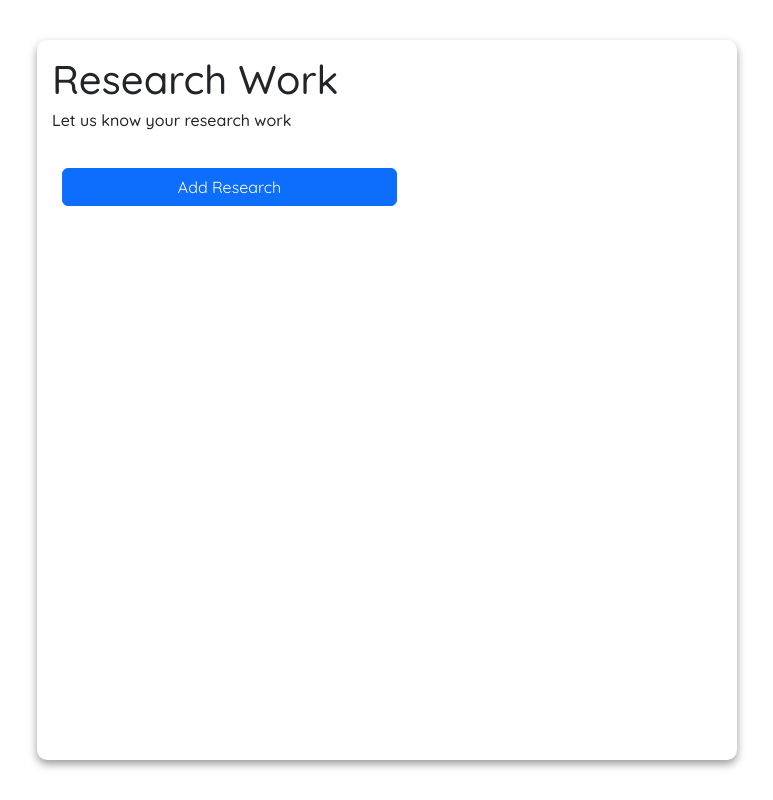
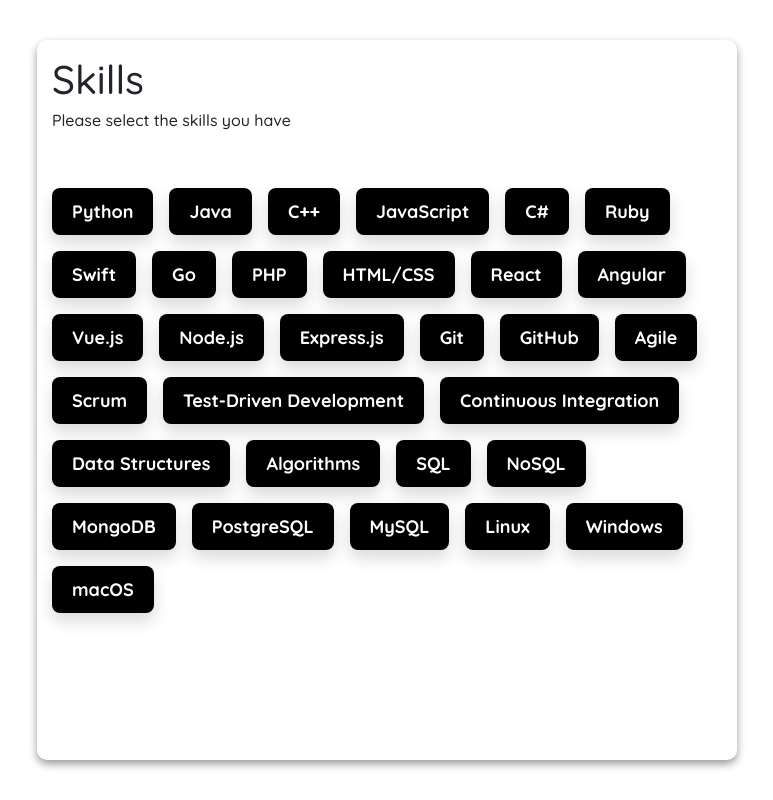
Before and after one commit to ResearchCollaborationApp/researchAndProjectCollab, a React (Create React App) app: page / in a window 1280 px wide. Shown: the whole page, without its empty margins (253-1026 px from the left). Built offline with nearby package versions, Linux system fonts and the light colour scheme.

Commit message:
skills page and research page handled

```diff
--- a/package.json
+++ b/package.json
@@ -10,6 +10,7 @@
     "@testing-library/user-event": "^13.5.0",
     "bootstrap": "^5.3.3",
     "bootstrap-icons": "^1.11.3",
+    "dompurify": "^3.1.5",
     "react": "^18.3.1",
     "react-bootstrap": "^2.10.2",
     "react-dom": "^18.3.1",
--- a/src/App.js
+++ b/src/App.js
@@ -1,10 +1,11 @@
 import './App.css';
 import UserInformation from './Components/userinformationforms/userInformation.js'
-import ResearchForm from './Components/userinformationforms/researchForm.js'
+import Skills from './Components/skillsandinterests/skills.js'
+
 function App() {
   return (
     <>
-      <ResearchForm/>
+      <Skills/>
     </>
   )
 
--- /dev/null
+++ b/src/Components/skillsandinterests/skills.css
@@ -0,0 +1,23 @@
+.skills-options {
+    margin-top: 50px;;
+    display: flex;
+    flex-wrap: wrap;
+    gap: 16px;
+    justify-content: flex-start;
+}
+
+.skill-button {
+    box-shadow: 0px 8px 16px rgba(0, 0, 0, 0.15);
+    border: none;
+    color:white;
+    font-size: 18px;
+    font-weight:800;
+    padding: 10px 20px;
+    border-radius: 8px;
+    cursor: pointer;
+    transition: transform 0.5s;
+
+}
+.skill-button:hover {
+    transform: scale(1.05); /* Slightly enlarges the button on hover */
+}
--- /dev/null
+++ b/src/Components/skillsandinterests/skills.js
@@ -0,0 +1,71 @@
+import React, { useState } from 'react'
+import './skills.css'
+
+export default function Skills() {
+  const [skillNames, setSkillNames] = useState([
+    { id: 1, skill: "Python", isSelected: false },
+    { id: 2, skill: "Java", isSelected: false },
+    { id: 3, skill: "C++", isSelected: false },
+    { id: 4, skill: "JavaScript", isSelected: false },
+    { id: 5, skill: "C#", isSelected: false },
+    { id: 6, skill: "Ruby", isSelected: false },
+    { id: 7, skill: "Swift", isSelected: false },
+    { id: 8, skill: "Go", isSelected: false },
+    { id: 9, skill: "PHP", isSelected: false },
+    { id: 10, skill: "HTML/CSS", isSelected: false },
+    { id: 11, skill: "React", isSelected: false },
+    { id: 12, skill: "Angular", isSelected: false },
+    { id: 13, skill: "Vue.js", isSelected: false },
+    { id: 14, skill: "Node.js", isSelected: false },
+    { id: 15, skill: "Express.js", isSelected: false },
+    { id: 16, skill: "Git", isSelected: false },
+    { id: 17, skill: "GitHub", isSelected: false },
+    { id: 18, skill: "Agile", isSelected: false },
+    { id: 19, skill: "Scrum", isSelected: false },
+    { id: 20, skill: "Test-Driven Development", isSelected: false },
+    { id: 21, skill: "Continuous Integration", isSelected: false },
+    { id: 22, skill: "Data Structures", isSelected: false },
+    { id: 23, skill: "Algorithms", isSelected: false },
+    { id: 24, skill: "SQL", isSelected: false },
+    { id: 25, skill: "NoSQL", isSelected: false },
+    { id: 26, skill: "MongoDB", isSelected: false },
+    { id: 27, skill: "PostgreSQL", isSelected: false },
+    { id: 28, skill: "MySQL", isSelected: false },
+    { id: 29, skill: "Linux", isSelected: false },
+    { id: 30, skill: "Windows", isSelected: false },
+    { id: 31, skill: "macOS", isSelected: false }
+]);
+const handleSkillButton = (id) => {
+  const updatedSkills = [...skillNames];
+  const skillIndex = updatedSkills.findIndex(skill => skill.id === id);
+
+  if (skillIndex !== -1) {
+      updatedSkills[skillIndex] = {
+          ...updatedSkills[skillIndex],
+          isSelected: !updatedSkills[skillIndex].isSelected
+      };
+      setSkillNames(updatedSkills);
+      console.log(`Skill Name: ${updatedSkills[skillIndex].skill}, isSelected: ${updatedSkills[skillIndex].isSelected}`);
+  }
+};
+  return (
+    <div>
+        <div className="information-forms-container">
+        <h1>Skills</h1>
+        <h6>Please select the skills you have</h6>
+        <div className = "skills-options">
+        {skillNames.map((skill) => (
+                <button
+                    className="skill-button"
+                    key={skill.id}
+                    onClick={() => handleSkillButton(skill.id)}
+                    style={{ backgroundColor: skill.isSelected ? 'blue' : 'black' }}
+                >
+                    {skill.skill}
+                </button>
+            ))}
+        </div>
+        </div>
+    </div>
+  )
+}
--- a/src/Components/userinformationforms/researchForm.js
+++ b/src/Components/userinformationforms/researchForm.js
@@ -1,53 +1,72 @@
-import React, { useState } from 'react';
+import React, { useState, useEffect } from 'react';
 import Switch from 'react-switch';
 import './userInformation.css';
 import RichTextEditor from '../texteditor/textEditor.js';
 
+
 export default function ResearchForm() {
+  const initialFormState = {researchName: '', institution: '', department: ''};
+  const [formIsVisible, setFormIsVisible] = useState(false);
+  const [addButtonIsVisible, setAddButtonIsVisible] = useState(true);
+  //when add button is clicked setFormIsVisible to true to show the form.
+  const handleAddButton = () =>{
+    setFormIsVisible(true);
+    setAddButtonIsVisible(false);
+  };
+  const [divData, setDivData] = useState([]);
   const [description, setDescription] = useState('');
   const [checked, setChecked] = useState(false);
+  const [formData, setFormData] = useState(initialFormState);
+  const [clicked, setClicked] = useState(false);
 
   const handleChange = (nextChecked) => {
       setChecked(nextChecked);
   };
-
-    const handleSubmit = (e) => {
-        e.preventDefault();
-        let sendToBackend = {"researchName": formData.researchName,"institution":formData.institution, "department": formData.department, "description": description, "checked": checked ? "Yes":"No" }
-        const researchName = formData.researchName;
-        const institution = formData.institution;
-        const department = formData.department;
-        console.log(researchName, institution, department, description, checked);
-    }
-
-    const [formData, setFormData] = useState(
-      {researchName: '', institution: '', department: ''}
-    );
 
   const handleFormData = (e) => {
     const { name, value } = e.target;
     setFormData(prevFormData => ({ ...prevFormData, [name]: value }));
   };
 
-    const [isVisible, setIsVisible] = useState(false);
-
+  //need to handle delete function
+  //once when backend is encorporated
   const handleDelete = () =>{
 
   }
+
   const handleDescriptionChange = (newDescription) =>{
   setDescription(newDescription);
   }
 
-    const handleAddButton = () =>{
-      setIsVisible(!isVisible);
+  const handleClickingDone = (isClicked) =>{
+      setClicked(isClicked);
   };
 
+  const handleSubmit = (e) => {
+    e.preventDefault();
+    console.log("Form data saved successfully");
+    setFormData(initialFormState);
+    setChecked(false);
+    setClicked(false);
+    let form = e.target;
+    let dataForm= new FormData(form);
+    let dataToBackend = Object.fromEntries(dataForm.entries());
+    dataToBackend.presentResearch = checked ? "Yes":"No";
+    dataToBackend.description = description;
+    dataForm.id = divData.length+1;
+    setDivData([...divData, dataToBackend])
+    setFormIsVisible(false);
+    setAddButtonIsVisible(true);
+  }
+  useEffect(() => {
+    console.log(divData);
+  }, [divData]);
   return (
     <div className="information-forms-container">
-        <h1>Research Work</h1>
-        <h6>Let us know your research work</h6>
-      <form onSubmit={handleSubmit} className = "form-content">
-      {isVisible && (< div className = "hidden-forms ">
+      <h1>Your Research Work</h1>
+      <h6>Add your reseach works to strenghen your profile</h6>
+      {formIsVisible && (
+        <form onSubmit={handleSubmit} className = "form-content hidden-forms ">
           <label className ="form-label">Name of Research</label>
           <input
             type="text"
@@ -77,9 +96,8 @@ export default function ResearchForm() {
           />
            <div className='form-group'>
               <label className ="form-label"> Description</label>
-              <RichTextEditor onDescriptionChange={handleDescriptionChange}/>
+              <RichTextEditor onDescriptionChange={handleDescriptionChange} onClickingDone = {handleClickingDone}/>
             </div>
-
           <label className ="form-label"> Are you involved in this research at present?</label>
             <div>
                 <Switch
@@ -90,15 +108,44 @@ export default function ResearchForm() {
                 />
                 <p>{checked ? "Yes" : "No"}</p>
             </div>
-            <div className = "button-group">
+            { clicked && (<div className = "button-group">
               <button className = "delete-button btn btn-danger" onClick = {handleDelete}>Delete</button>
-              <button className = "save-button btn btn-success" >Save this research</button>
+              <button className = "save-button btn btn-success" type = "submit" >Save this research</button>
+            </div>)}
+    </form>
+  )
+  }
+  {(divData.length > 0 && addButtonIsVisible)&& divData.map((item, index) => (
+        <ResearchDiv key={index} dataToDiv={item} />
+      ))}
+  {addButtonIsVisible &&( <button className = "add-button btn btn-primary " onClick = {handleAddButton}>Add Research</button>
+    )}
+    </div>
+  )
+}
+
+const ResearchDiv = ({dataToDiv})=> {
+  //console.log(dataToDiv);
+  console.log(dataToDiv.description);
+  return (
+        <div className = "research-div">
+          <h2>{dataToDiv.researchName}</h2>
+          <div className = "institution-info">
+            <span>
+            <img src = "https://media.licdn.com/dms/image/C4E0BAQG2b6zKIshR8w/company-logo_100_100/0/1657741942559/northern_kentucky_university_logo?e=1727913600&v=beta&t=0FZ3iYCgNSU68ayylfKBmhimvBOqwlMIYI7kzX97PVU"/>
+            </span>
+            <div className ="institution-and-department">
+              <h3>{dataToDiv.institution}</h3>
+              <h5>{dataToDiv.department}</h5>
+            </div>
+          </div>
+          <h3>Major Roles:</h3>
+          <div>{dataToDiv.description}</div>
+          <div>Current Research? {dataToDiv.presentResearch}</div>
+          <div className="button-group">
+            <button className="btn btn-secondary">Edit</button>
+            <button className="btn btn-danger">Delete</button>
           </div>
         </div>
   )
 }
-    </form>
-    <button className = "add-button btn btn-primary " onClick = {handleAddButton}>Add Research</button>
-    </div>
-  )
-}
--- a/src/Components/userinformationforms/userInformation.css
+++ b/src/Components/userinformationforms/userInformation.css
@@ -74,14 +74,44 @@ body, html {
     box-shadow: 0px 8px 16px rgba(0,0,0,0.15);
     transition: transform 0.3s ease-in-out;
 }
+
 .button-design:hover{
     transform: scale(1.05);
 }
+
 .add-button{
     color: blue;
     font-weight: bold;
     width: 50%;
+    margin-top: 50px;
 }
+
 .hidden-forms{
     margin-bottom: 20px;
 }
+
+.research-div{
+    border: none;
+    border-radius: 5px;
+    box-shadow: 0px 8px 16px rgba(0,0,0,0.15);
+    margin-top: 30px;
+    display: flex;
+    flex-direction: column;
+    padding: 10px;
+    gap:10px;
+}
+
+.institution-info{
+    display: flex;
+    gap:10px;
+}
+
+.institution-info img{
+    height: 60px;
+}
+
+.institution{
+    display: flex;
+    flex-direction:column;
+    gap: 2px;
+}
--- a/src/global.css
+++ b/src/global.css
@@ -38,9 +38,9 @@
 
 .logo-img {
   margin-right: 100px;
-  height: 100%; /* Ensure image height matches its container */
-  width: auto; /* Automatically adjust width based on height */
-  max-width: 100%; /* Ensure image doesn't exceed its container */
+  height: 100%;
+  width: auto;
+  max-width: 100%;
   border-radius: 5%;
 }
 .nav-item-with-label {
```
Also changed, not shown: src/Components/texteditor/textEditor.js (+11 -6 lines), 1 other file (tests, documents, lock files or other folders). Lines whose indentation alone changed are shown as unchanged.
